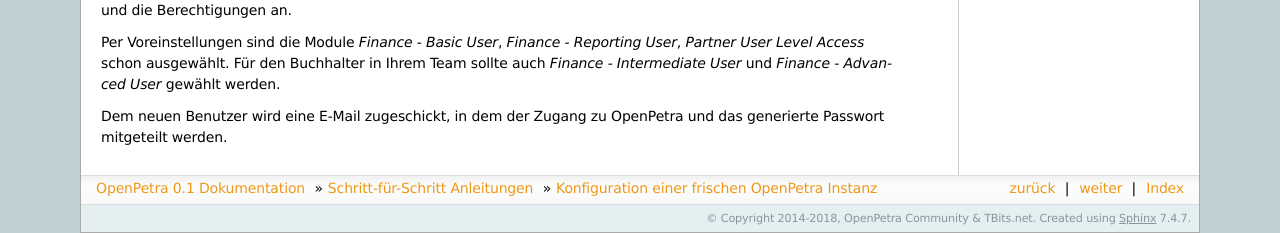
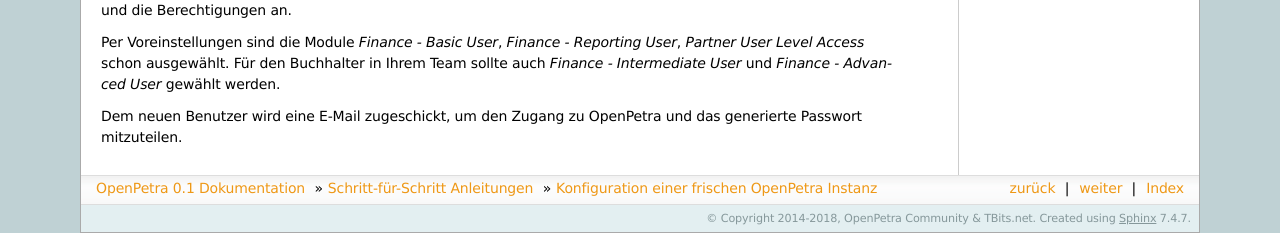
Before and after one commit to openpetra/openpetra-docs-de, a Sphinx documentation site: the page built from source/howtos/initial-instance-setup.rst, in a window 1280 px wide and 900 px high, scrolled down 3342 px. Shown: the part 667-900 px from the top of the window. Built offline with Sphinx 7.4.7, drawn with Linux system fonts in a browser that asks for light colours.

Commit message:
small fix

```diff
--- a/source/howtos/initial-instance-setup.rst
+++ b/source/howtos/initial-instance-setup.rst
@@ -97,4 +97,4 @@
 
 Per Voreinstellungen sind die Module *Finance - Basic User*, *Finance - Reporting User*, *Partner User Level Access* schon ausgewählt. Für den Buchhalter in Ihrem Team sollte auch *Finance - Intermediate User* und *Finance - Advanced User* gewählt werden.
 
-Dem neuen Benutzer wird eine E-Mail zugeschickt, in dem der Zugang zu OpenPetra und das generierte Passwort mitgeteilt werden.
+Dem neuen Benutzer wird eine E-Mail zugeschickt, um den Zugang zu OpenPetra und das generierte Passwort mitzuteilen.
```
